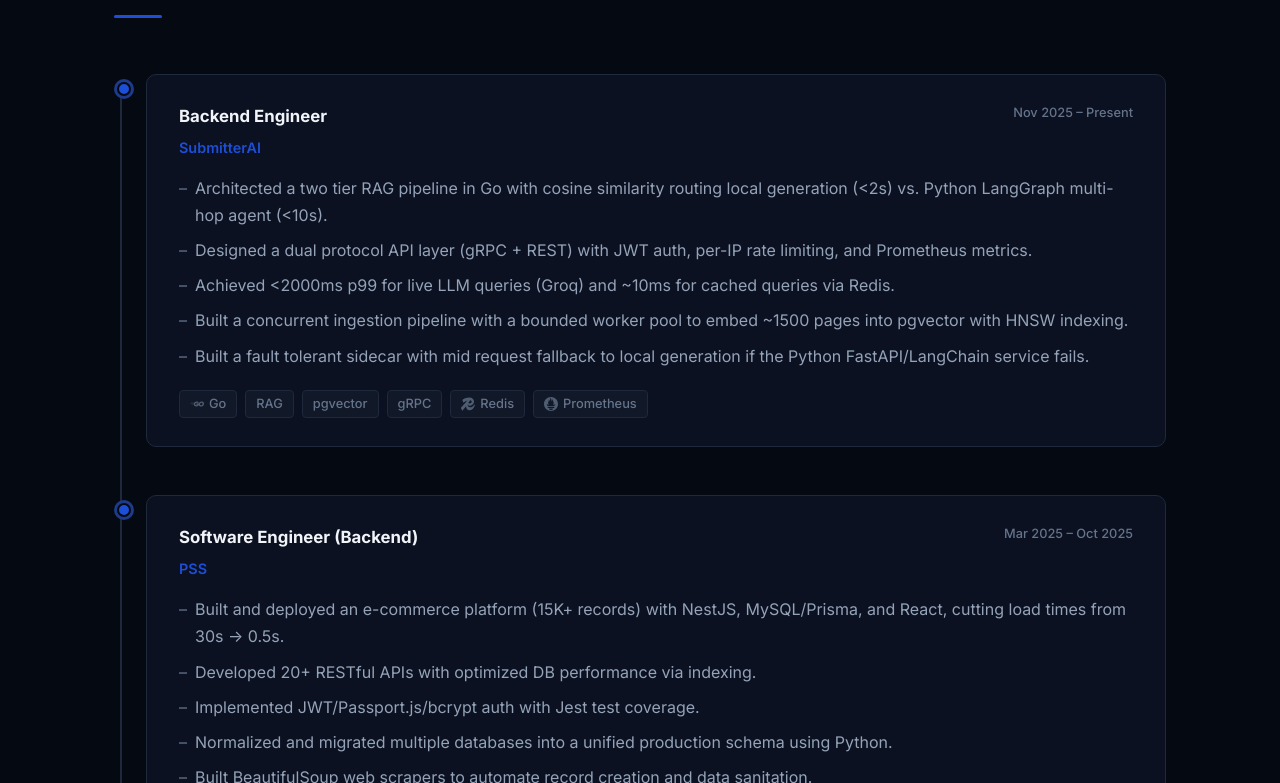
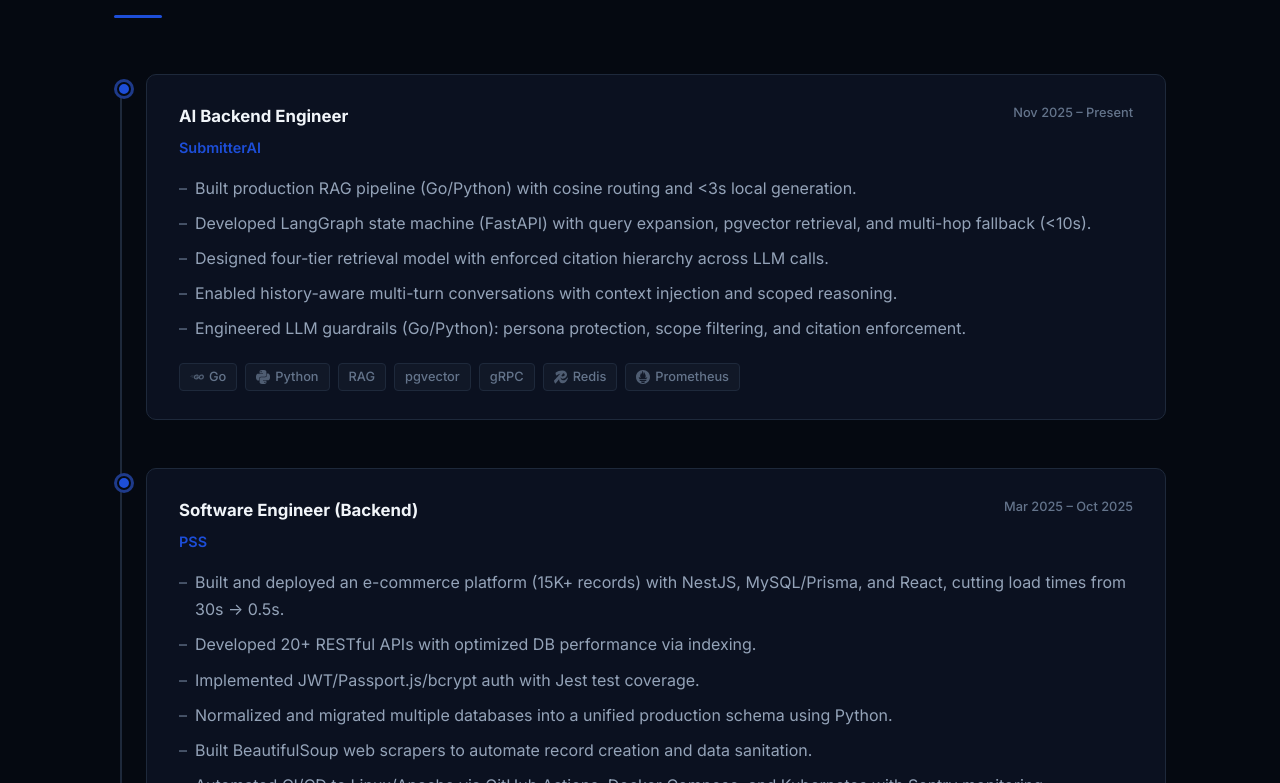
Before and after one commit to saji2000/myPortfolio, a React (Vite) app: page / in a window 1280 px wide. Shown: the part 1557-2340 px from the top of the page. Built offline with nearby package versions, Linux system fonts and the light colour scheme.

Commit message:
Resume update

```diff
--- a/src/App.tsx
+++ b/src/App.tsx
@@ -30,17 +30,17 @@
 
 const JOBS: Job[] = [
   {
-    role: 'Backend Engineer',
+    role: 'AI Backend Engineer',
     company: 'SubmitterAI',
     period: 'Nov 2025 – Present',
     bullets: [
-      'Architected a two tier RAG pipeline in Go with cosine similarity routing local generation (<2s) vs. Python LangGraph multi-hop agent (<10s).',
-      'Designed a dual protocol API layer (gRPC + REST) with JWT auth, per-IP rate limiting, and Prometheus metrics.',
-      'Achieved <2000ms p99 for live LLM queries (Groq) and ~10ms for cached queries via Redis.',
-      'Built a concurrent ingestion pipeline with a bounded worker pool to embed ~1500 pages into pgvector with HNSW indexing.',
-      'Built a fault tolerant sidecar with mid request fallback to local generation if the Python FastAPI/LangChain service fails.',
+      'Built production RAG pipeline (Go/Python) with cosine routing and <3s local generation.',
+      'Developed LangGraph state machine (FastAPI) with query expansion, pgvector retrieval, and multi-hop fallback (<10s).',
+      'Designed four-tier retrieval model with enforced citation hierarchy across LLM calls.',
+      'Enabled history-aware multi-turn conversations with context injection and scoped reasoning.',
+      'Engineered LLM guardrails (Go/Python): persona protection, scope filtering, and citation enforcement.',
     ],
-    tags: ['Go', 'RAG', 'pgvector', 'gRPC', 'Redis', 'Prometheus'],
+    tags: ['Go', 'Python', 'RAG', 'pgvector', 'gRPC', 'Redis', 'Prometheus'],
   },
   {
     role: 'Software Engineer (Backend)',
@@ -54,7 +54,7 @@
       'Built BeautifulSoup web scrapers to automate record creation and data sanitation.',
       'Automated CI/CD to Linux/Apache via GitHub Actions, Docker Compose, and Kubernetes with Sentry monitoring.',
     ],
-    tags: ['NestJS', 'MySQL', 'React', 'Stripe', 'Kubernetes', 'Docker'],
+    tags: ['NestJS', 'Python', 'MySQL', 'React', 'Stripe', 'Kubernetes', 'Docker'],
   },
   {
     role: 'Full Stack Developer',
@@ -80,7 +80,7 @@
 ]
 
 const SKILL_GROUPS: SkillGroup[] = [
-  { category: 'Languages', skills: ['Go', 'TypeScript', 'JavaScript', 'Python'] },
+  { category: 'Languages', skills: ['Go', 'Python', 'TypeScript', 'JavaScript' ] },
   { category: 'Backend', skills: ['Go', 'Node.js', 'Nest.js', 'Express.js'] },
   { category: 'Frontend', skills: ['React.js', 'HTML', 'CSS'] },
   { category: 'Databases', skills: ['PostgreSQL', 'MySQL', 'MongoDB'] },
@@ -208,7 +208,7 @@
     <section id="hero" className="hero">
       <div className="hero__container">
         <div ref={ref} className="fade-in">
-          <span className="hero__eyebrow">Backend Engineer</span>
+          <span className="hero__eyebrow">AI Backend Engineer</span>
           <h1 className="hero__name">Sajad Daneshmand</h1>
           <p className="hero__location">
             <MapPin size={15} />
```
